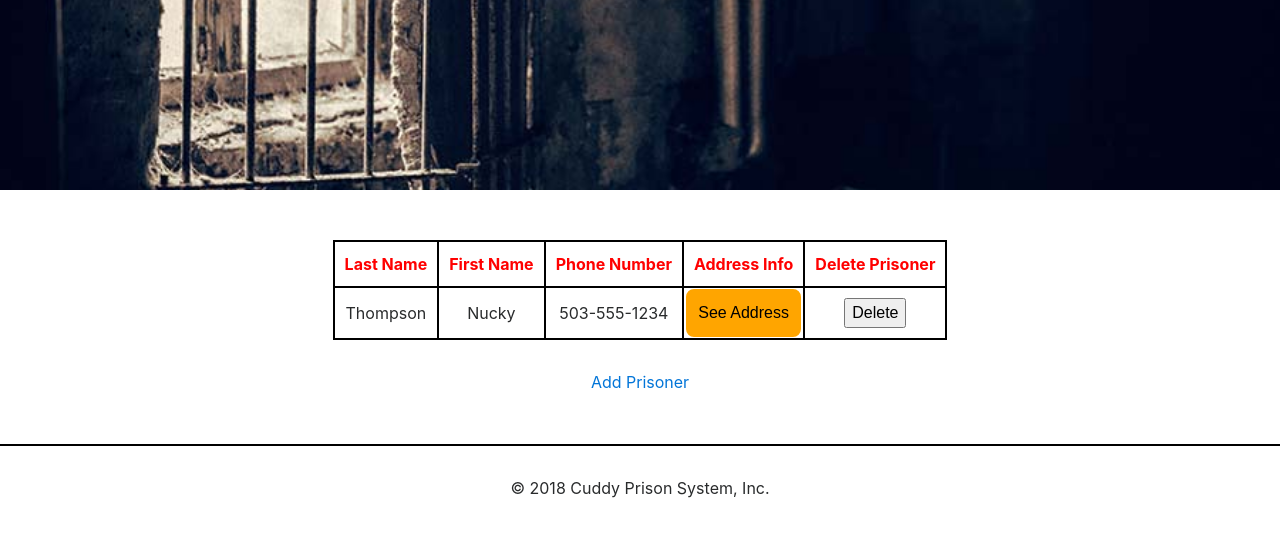
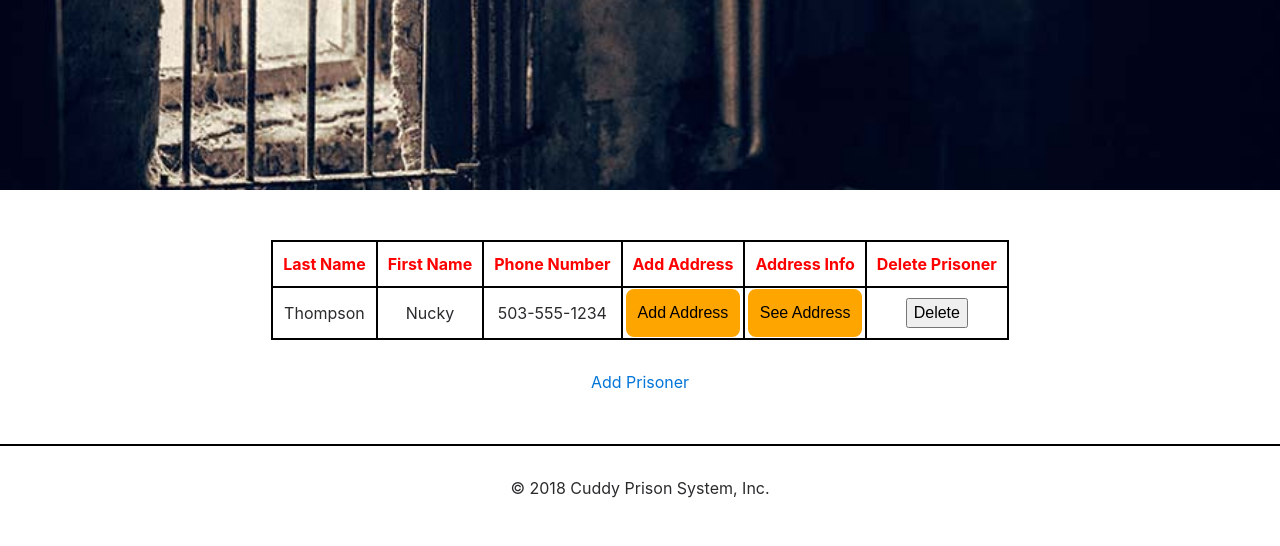
Before and after one commit to ravenusmc/prison_system, a PHP site: page /prison_manager in a window 1280 px wide. Shown: the part 410-956 px from the top of the page. Run offline with PHP 8.4, Linux system fonts and the light colour scheme; data comes from the database, SQL or seed files in the repository; some libraries are stand-ins or nearby versions.

Commit message:
added code to start to add addresses

```diff
--- a/assets/css/address.css
+++ b/assets/css/address.css
@@ -1,6 +1,11 @@
 /********************************
 CSS in this file will be for the Address page.
 *********************************/
+
+header {
+  margin-top: 100px;
+}
+
 
 header h1 {
   margin-top: 50px;
--- a/prison_manager/criminal_list.php
+++ b/prison_manager/criminal_list.php
@@ -16,6 +16,7 @@
       <th>Last Name</th>
       <th>First Name</th>
       <th>Phone Number</th>
+      <th>Add Address</th>
       <th>Address Info</th>
       <th>Delete Prisoner</th>
     </tr>
@@ -25,6 +26,13 @@
       <td><?php echo $criminal['last_name']; ?></td>
       <td><?php echo $criminal['first_name']; ?></td>
       <td><?php echo $criminal['phone']; ?></td>
+      <td>
+        <form action="index.php" method="post">
+          <input type="hidden" name="action" value="add_address">
+          <input type="hidden" name="criminal_id" value="<?php echo $criminal['criminal_id']; ?>">
+          <input class='input_style' type="submit" value="Add Address">
+        </form>
+      </td>
       <td>
         <form action="index.php" method="post">
           <input type="hidden" name="action" value="address_list">
--- a/prison_manager/index.php
+++ b/prison_manager/index.php
@@ -23,6 +23,14 @@ switch ($action) {
     case 'list_criminals':
         $criminals = get_all_criminals();
         include('criminal_list.php');
+        break;
+    case 'add_address':
+
+        //Getting the prisoner id to add into the address form.
+        $criminal_id = filter_input(INPUT_POST, 'criminal_id',
+            FILTER_VALIDATE_INT);
+
+        include('add_address.php');
         break;
     //This case will show the address of the prisoner
     case 'address_list':
```
Also changed, not shown: prison_manager/add_address.php (added, +11 -0 lines), prison_manager/add_prisoner.php (+8 -0 lines).
